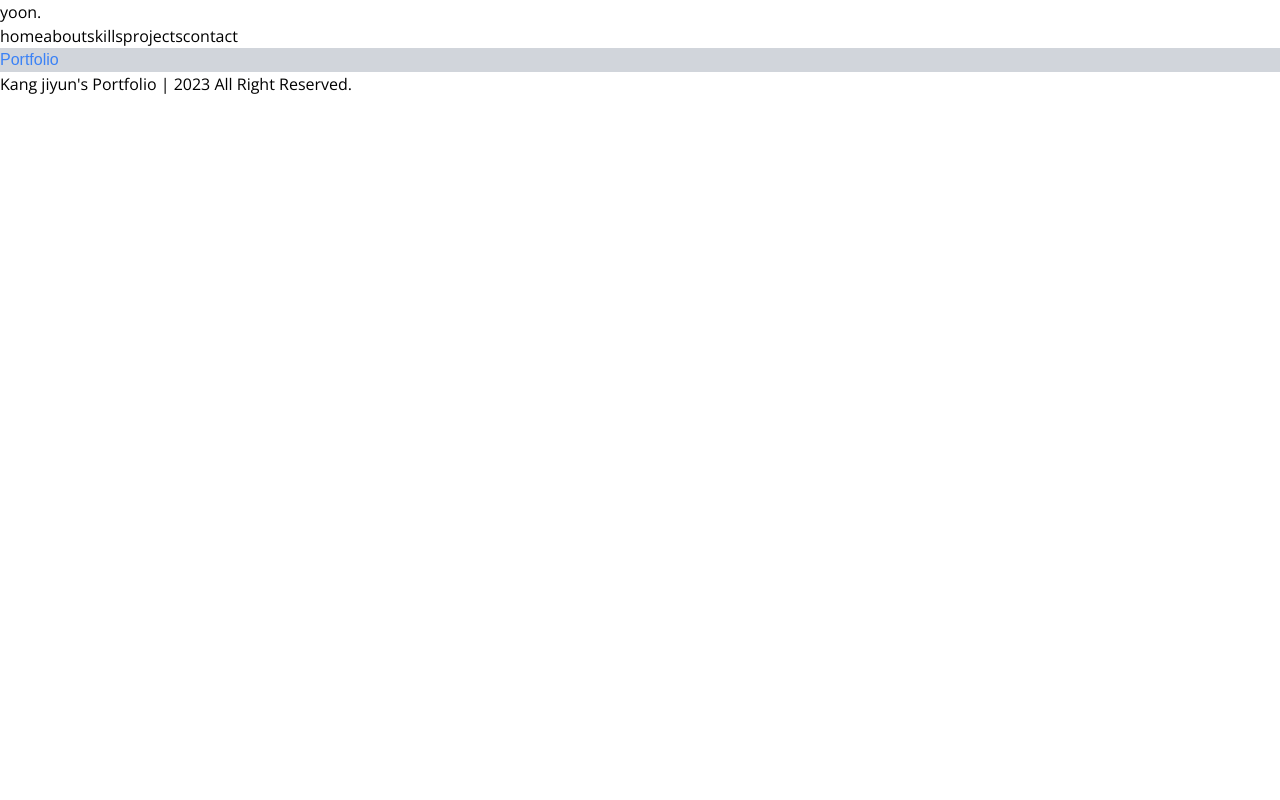
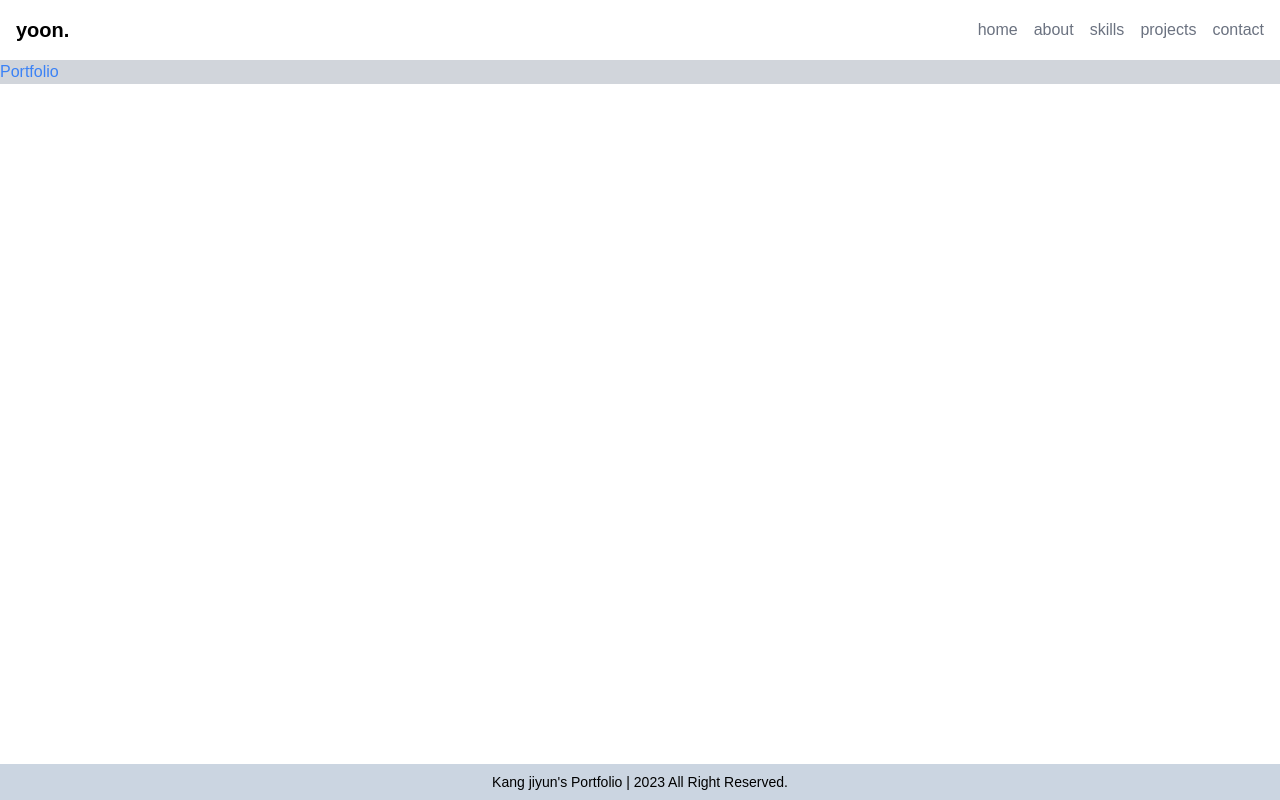
Before and after one commit to eeeyooon/portfolio, a Next.js app: page / in a window 1280 px wide. Built offline with nearby package versions, Linux system fonts and the light colour scheme; a web font is replaced by a local one.

Commit message:
style: 기본 레이아웃 스타일링 적용

```diff
--- a/src/app/globals.css
+++ b/src/app/globals.css
@@ -36,3 +36,9 @@
   font-weight: normal;
   font-style: normal;
 }
+
+html,
+body {
+  height: 100vh;
+  overflow-y: auto;
+}
--- a/src/app/layout.tsx
+++ b/src/app/layout.tsx
@@ -1,10 +1,7 @@
 import type { Metadata } from "next";
-import { Open_Sans } from "next/font/google";
 import "./globals.css";
 import Header from "./../components/Header";
 import Footer from "@/components/Footer";
-
-const sans = Open_Sans({ subsets: ["latin"] });
 
 export const metadata: Metadata = {
   title: "Create Next App",
@@ -18,9 +15,9 @@ export default function RootLayout({
 }) {
   return (
     <html lang="ko">
-      <body className={sans.className}>
+      <body className="font-scoreLight flex flex-col w-full max-w-screen-2xl mx-auto">
         <Header />
-        <main>{children}</main>
+        <main className="grow">{children}</main>
         <Footer />
       </body>
     </html>
--- a/src/app/page.tsx
+++ b/src/app/page.tsx
@@ -1,7 +1,7 @@
 export default function Home() {
   return (
-    <section className="bg-gray-300">
-      <div className="text-blue-500 font-hambak">Portfolio</div>
+    <section className="bg-gray-300 text-blue-500 font-hambak">
+      Portfolio
     </section>
   );
 }
--- a/src/components/Footer.tsx
+++ b/src/components/Footer.tsx
@@ -1,3 +1,7 @@
 export default function Footer() {
-  return <footer>{"Kang jiyun's Portfolio | 2023 All Right Reserved."}</footer>;
+  return (
+    <footer className="bg-slate-300 py-2 text-sm text-center">
+      {"Kang jiyun's Portfolio | 2023 All Right Reserved."}
+    </footer>
+  );
 }
--- a/src/components/Header.tsx
+++ b/src/components/Header.tsx
@@ -2,11 +2,11 @@ import Link from "next/link";
 
 export default function Header() {
   return (
-    <header>
+    <header className="flex justify-between items-center p-4">
       <Link href="/">
-        <h1>yoon.</h1>
+        <h1 className="text-xl font-bold font-hambak">yoon.</h1>
       </Link>
-      <nav>
+      <nav className="flex gap-4 font-hambak text-gray-500">
         <Link href="/">home</Link>
         <Link href="/about">about</Link>
         <Link href="/skills">skills</Link>
```
